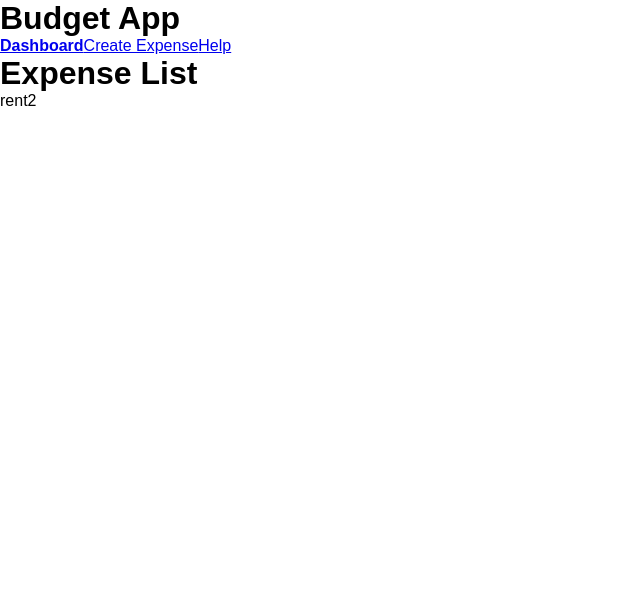
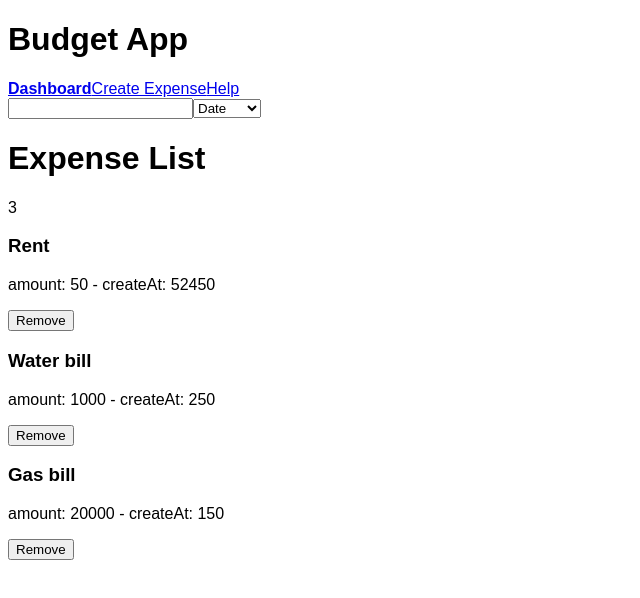
Before and after one commit to raop155/budget-app, a React (Create React App) app: page / in a window 1280 px wide. Shown: the top 598 px of the page, without its empty margins (0-640 px from the left). Built offline with nearby package versions, Linux system fonts and the light colour scheme.

Commit message:
add expenseList and filters

```diff
--- a/src/components/ExpenseList.jsx
+++ b/src/components/ExpenseList.jsx
@@ -1,20 +1,23 @@
 import React from 'react';
 import { connect } from 'react-redux';
+import ExpenseListItem from './ExpenseListItem';
+import selectExpenses from '../selectors/expenses';
 
 const ExpenseList = props => {
   return (
     <>
       <h1>Expense List</h1>
-      {props.filters.text}
       {props.expenses.length}
+      {props.expenses.map(expense => {
+        return <ExpenseListItem key={expense.id} {...expense} />;
+      })}
     </>
   );
 };
 
 const mapStateToProps = state => {
   return {
-    expenses: state.expenses,
-    filters: state.filters,
+    expenses: selectExpenses(state.expenses, state.filters),
   };
 };
 export default connect(mapStateToProps)(ExpenseList);
--- /dev/null
+++ b/src/components/ExpenseListFilters.jsx
@@ -0,0 +1,38 @@
+import React from 'react';
+import { connect } from 'react-redux';
+import { setTextFilter, sortByAmount, sortByDate } from '../actions/filters';
+
+const ExpenseListFilters = props => {
+  return (
+    <>
+      <input
+        type='text'
+        value={props.filters.text}
+        onChange={e => {
+          props.dispatch(setTextFilter(e.target.value));
+        }}
+      />
+      <select
+        value={props.filters.sortBy}
+        onChange={e => {
+          if (e.target.value === 'date') {
+            props.dispatch(sortByDate());
+          } else if (e.target.value === 'amount') {
+            props.dispatch(sortByAmount());
+          }
+        }}
+      >
+        <option value='date'>Date</option>
+        <option value='amount'>Amount</option>
+      </select>
+    </>
+  );
+};
+
+const mapStateToProps = state => {
+  return {
+    filters: state.filters,
+  };
+};
+
+export default connect(mapStateToProps)(ExpenseListFilters);
--- /dev/null
+++ b/src/components/ExpenseListItem.jsx
@@ -0,0 +1,17 @@
+import React from 'react';
+import { connect } from 'react-redux';
+import { removeExpense } from '../actions/expenses';
+
+const ExpenseListItem = ({ id, description, amount, createAt, dispatch }) => {
+  return (
+    <div>
+      <h3 style={{ width: '50%' }}>{description}</h3>
+      <p>
+        amount: {amount} - createAt: {createAt}
+      </p>
+      <button onClick={() => dispatch(removeExpense({ id }))}>Remove</button>
+    </div>
+  );
+};
+
+export default connect()(ExpenseListItem);
--- a/src/index.js
+++ b/src/index.js
@@ -7,16 +7,14 @@ import './styles/styles.scss';
 import store from './store/store';
 
 import { addExpense } from './actions/expenses';
-import { setTextFilter } from './actions/filters';
+// import { setTextFilter } from './actions/filters';
 import selectExpenses from './selectors/expenses';
 
-store.dispatch(addExpense({ description: 'Water bill', note: 'note', amount: 50000, createAt: 0 }));
+store.dispatch(
+  addExpense({ description: 'Water bill', note: 'note', amount: 1000, createAt: 250 }),
+);
 store.dispatch(addExpense({ description: 'Gas bill', note: 'note', amount: 20000, createAt: 150 }));
-store.dispatch(setTextFilter('water'));
-
-setTimeout(() => {
-  store.dispatch(setTextFilter('rent'));
-}, 3000);
+store.dispatch(addExpense({ description: 'Rent', note: 'note', amount: 50, createAt: 52450 }));
 
 const state = store.getState();
 
--- a/src/styles/styles.scss
+++ b/src/styles/styles.scss
@@ -1,11 +1,9 @@
+* {
+  box-sizing: border-box;
+}
+
 @import-normalize;
 @import './settings';
-
-* {
-  margin: 0;
-  padding: 0;
-  box-sizing: border-box;
-}
 
 html {
   font-size: 62.5%;
--- a/src/views/Dashboard.jsx
+++ b/src/views/Dashboard.jsx
@@ -1,9 +1,11 @@
 import React from 'react';
+import ExpenseListFilters from '../components/ExpenseListFilters';
 import ExpenseList from '../components/ExpenseList';
 
 const Dashboard = () => {
   return (
     <div>
+      <ExpenseListFilters />
       <ExpenseList />
     </div>
   );
```
